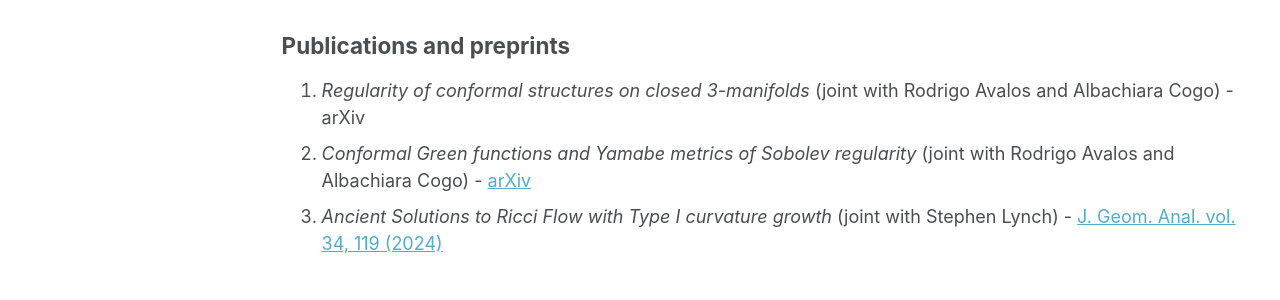
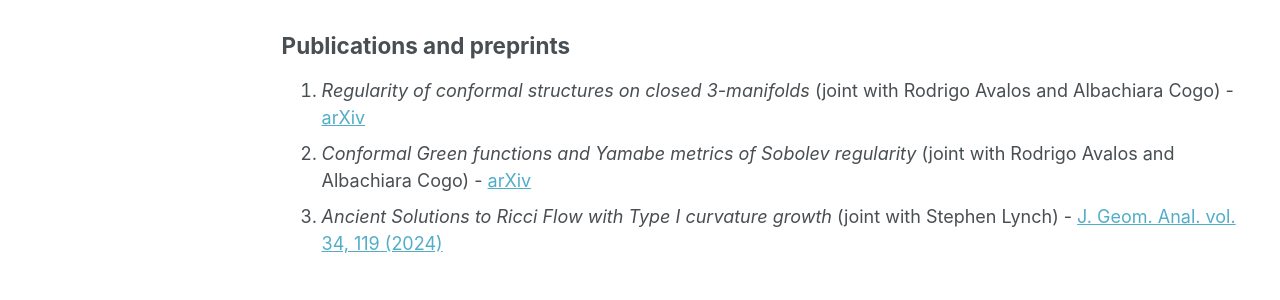
Before and after one commit to AndoniRoyo/AndoniRoyo.github.io, a Jekyll site: the page built from _pages/research.md, in a window 1280 px wide and 900 px high. Shown: the part 389-689 px from the top of the window. Built offline with Jekyll 4.4.1, drawn with Linux system fonts in a browser that asks for light colours; some web fonts are replaced; a script that is not in the unit is left out; part of the change alters nothing that is shown.

Commit message:
new preprint link

```diff
--- a/_pages/research.md
+++ b/_pages/research.md
@@ -10,7 +10,7 @@ Broadly speaking, my research focuses on **Differential Geometry**, **Partial Di
 - **General Relativity:** scalar curvature, positive energy theorems and foliations.
 
 ## Publications and preprints
-1. *Regularity of conformal structures on closed 3-manifolds* (joint with Rodrigo Avalos and Albachiara Cogo) - arXiv
+1. *Regularity of conformal structures on closed 3-manifolds* (joint with Rodrigo Avalos and Albachiara Cogo) - [arXiv](https://arxiv.org/abs/2511.00178)
 2. *Conformal Green functions and Yamabe metrics of Sobolev regularity* (joint with Rodrigo Avalos and Albachiara Cogo) - [arXiv](https://arxiv.org/abs/2507.01674)
 3. *Ancient Solutions to Ricci Flow with Type I curvature growth* (joint with Stephen Lynch) -  [J. Geom. Anal. vol. 34, 119 (2024)](https://link.springer.com/article/10.1007/s12220-024-01558-0)
 
```
